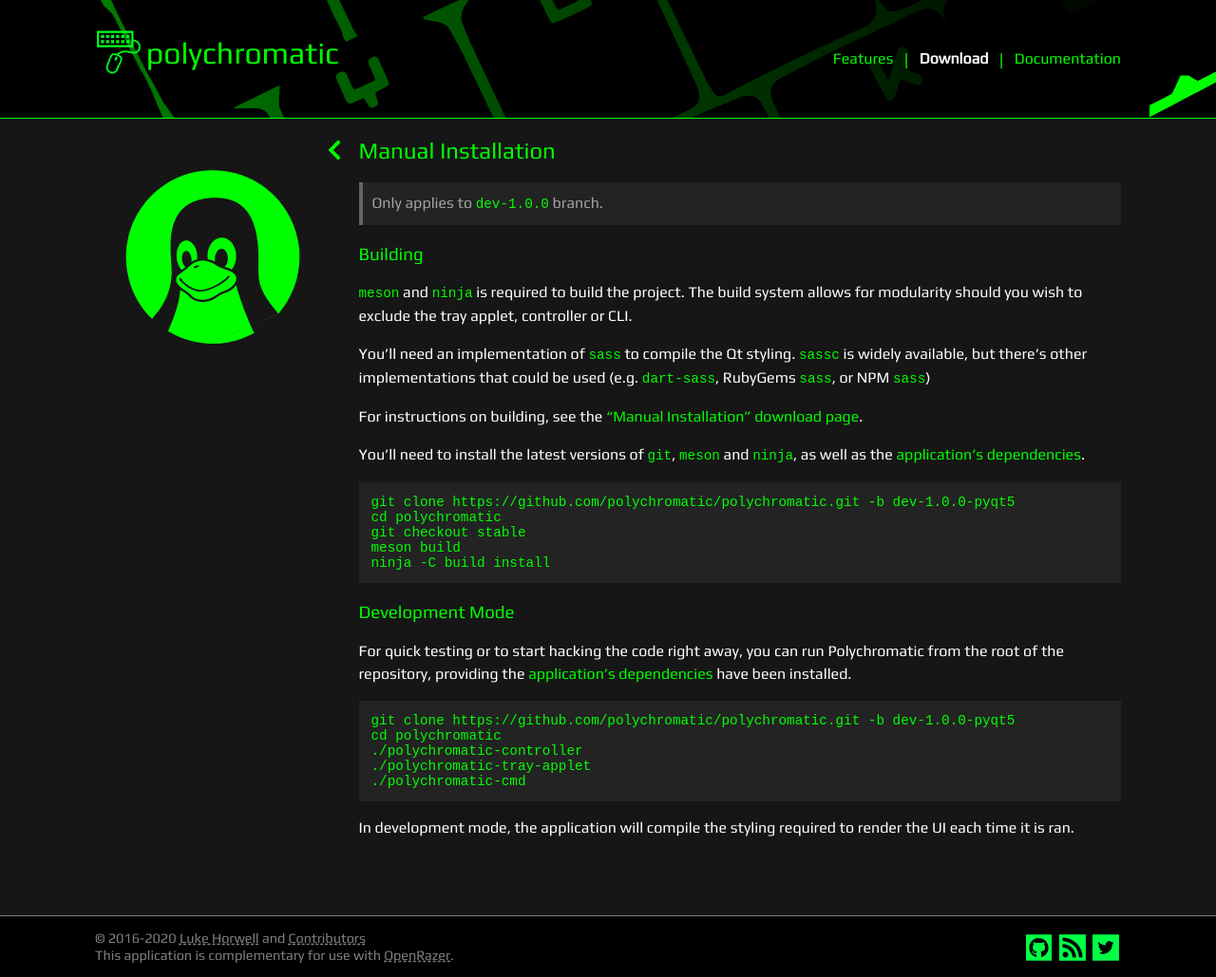
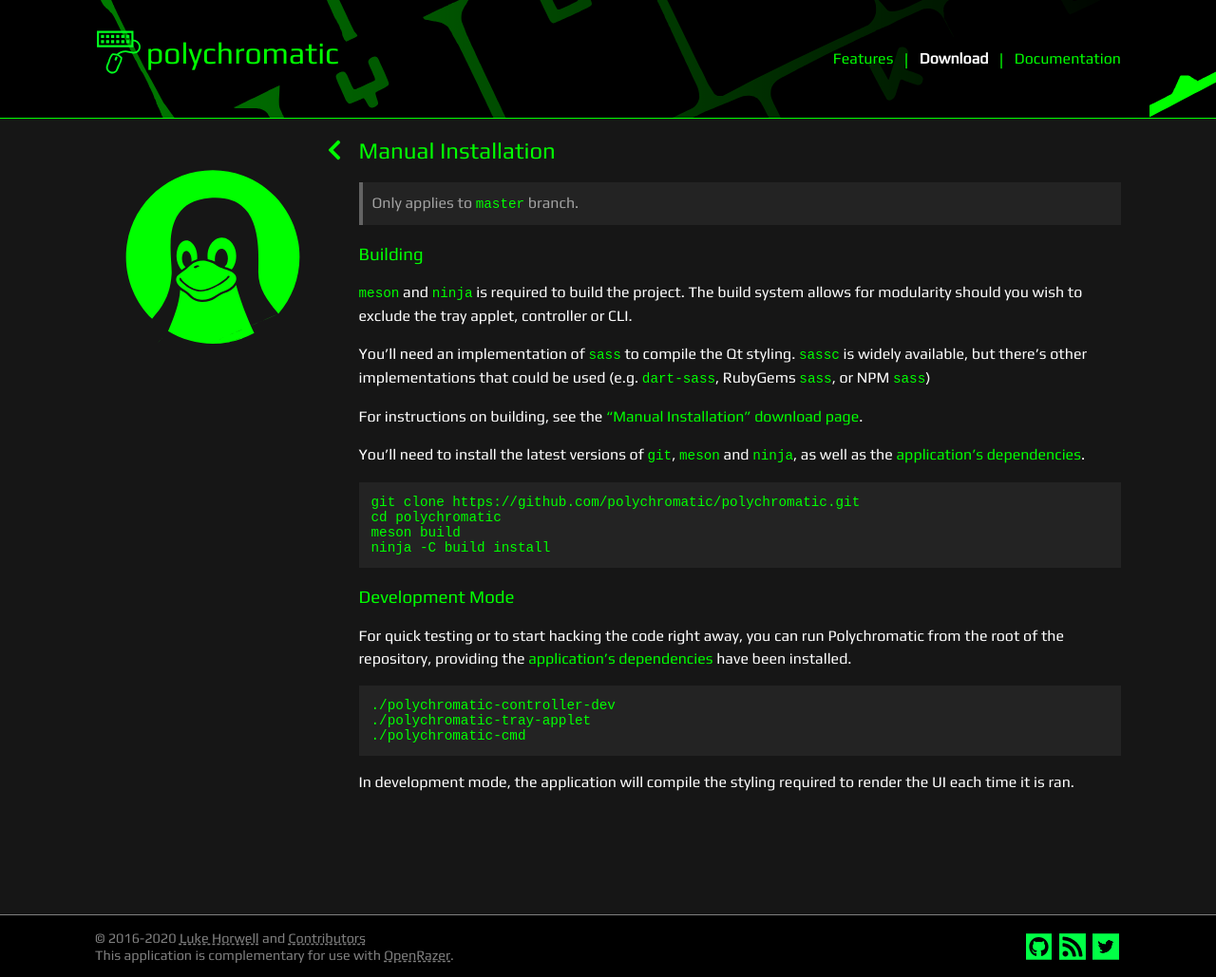
Before and after one commit to polychromatic/website, a Jekyll site: the page built from pages/download/manual.md, in a window 1280 px wide and 1029 px high. Shown: the whole window at 95% size. Built offline with Jekyll 4.4.1, drawn with Linux system fonts in a browser that asks for light colours.

Commit message:
Prepare for master merge
Documentation on display will be temporarily reduced since v0.3.12 is
still the 'stable' download.

````diff
--- a/_includes/partials/sidebar.html
+++ b/_includes/partials/sidebar.html
@@ -4,7 +4,7 @@
 
     {% for item in category.items %}
         {% if subpage.category == parent.id %}
-        <a href="{{ item.url | relative_url }}" onclick="change_doc(this)" class="category nav-docs {% if item.indent %}indent-{{ item.indent}}{% endif %} {% if item.url == page.permalink %}active{% endif %} {% if item.disabled == true %}disabled{% endif %}" {% if item.disabled == true %}disabled{% endif %}>
+        <a href="{{ item.url | relative_url }}" onclick="change_doc(this)" class="category nav-docs {% if item.indent %}indent-{{ item.indent}}{% endif %} {% if item.url == page.permalink %}active{% endif %} {% if item.disabled == true %}disabled{% endif %}" {% if item.disabled == true %}style="display:none" disabled{% endif %}>
             {{ item.name }}
         </a>
         {% endif %}
--- a/pages/download/manual.md
+++ b/pages/download/manual.md
@@ -7,7 +7,7 @@ distro_name: Manual Installation
 class: download
 ---
 
-> Only applies to [`dev-1.0.0`](https://github.com/polychromatic/polychromatic/tree/dev-1.0.0) branch.
+> Only applies to `master` branch.
 
 ### Building
 
@@ -23,22 +23,20 @@ You'll need to install the latest versions of `git`, `meson` and `ninja`, as wel
 as the [application's dependencies](/docs/dependencies/).
 
 ```
-git clone https://github.com/polychromatic/polychromatic.git -b dev-1.0.0-pyqt5
+git clone https://github.com/polychromatic/polychromatic.git
 cd polychromatic
-git checkout stable
 meson build
 ninja -C build install
 ```
 
 ### Development Mode
 
-For quick testing or to start hacking the code right away, you can run Polychromatic from the root of the repository,
-providing the [application's dependencies](/docs/dependencies/) have been installed.
+For quick testing or to start hacking the code right away, you can run Polychromatic
+from the root of the repository, providing the
+[application's dependencies](/docs/dependencies/) have been installed.
 
 ```
-git clone https://github.com/polychromatic/polychromatic.git -b dev-1.0.0-pyqt5
-cd polychromatic
-./polychromatic-controller
+./polychromatic-controller-dev
 ./polychromatic-tray-applet
 ./polychromatic-cmd
 ```
````
Also changed, not shown: _data/sidebar-docs.yml (+11 -5 lines), docs/roadmap.md (+5 -4 lines).
